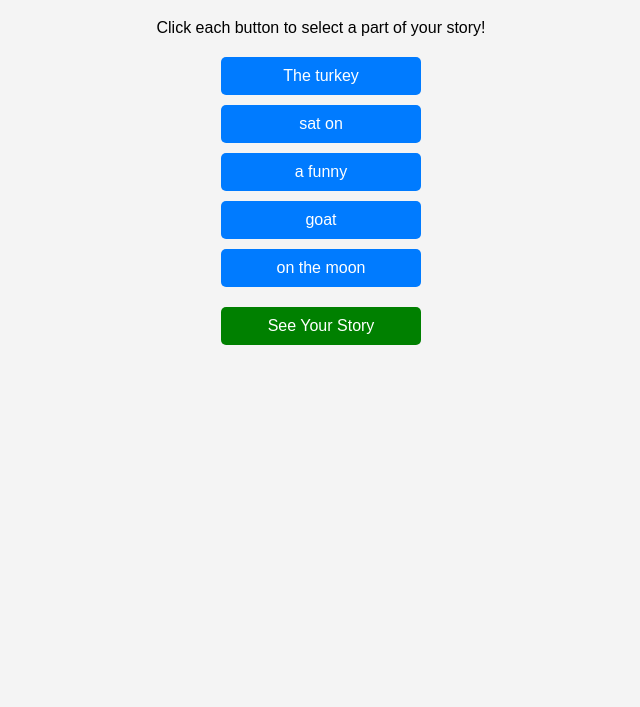
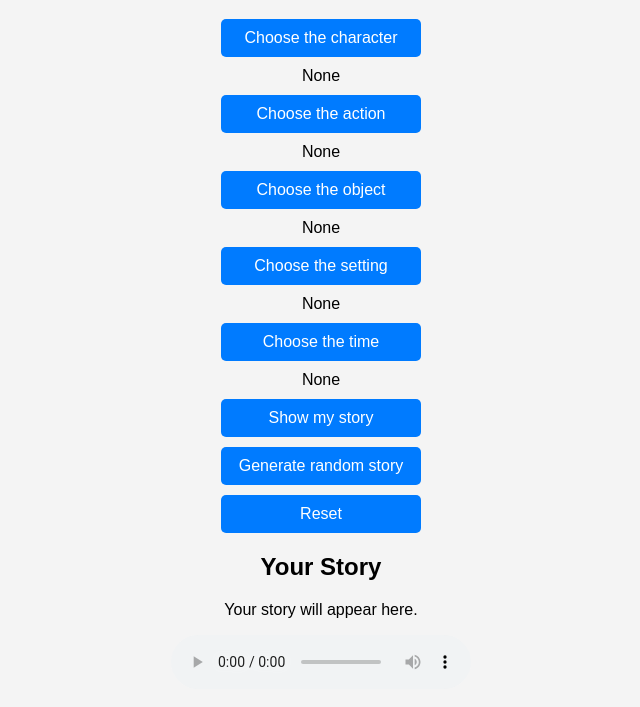
Before and after one commit to YAHYAAFZAL/COMP1073Assignment, a plain HTML site: page index.html in a window 1280 px wide. Shown: the part 61-768 px from the top of the page, without its empty margins (319-959 px from the left). Drawn offline with Linux system fonts and the light colour scheme.

Commit message:
Changed index file

```diff
--- a/index.html
+++ b/index.html
@@ -1,3 +1,5 @@
+<!-- Yahya Afzal -->
+ <!-- 200597142 -->
 <!DOCTYPE html>
 <html lang="en">
 <head>
@@ -7,19 +9,41 @@
     <link rel="stylesheet" href="styles.css">
 </head>
 <body>
-    <h1>See 'N' Say Storymaker</h1>
-    <p>Click each button to select a part of your story!</p>
+    <div class="container">
+        <h1>See 'N' Say Storymaker</h1>
 
-    <div class="story-container">
-        <button id="part1">The turkey</button>
-        <button id="part2">sat on</button>
-        <button id="part3">a funny</button>
-        <button id="part4">goat</button>
-        <button id="part5">on the moon</button>
+        <div class="choices">
+            <div>
+                <button id="part1">Choose the character</button>
+                <span id="part1-choice">None</span>
+            </div>
+            <div>
+                <button id="part2">Choose the action</button>
+                <span id="part2-choice">None</span>
+            </div>
+            <div>
+                <button id="part3">Choose the object</button>
+                <span id="part3-choice">None</span>
+            </div>
+            <div>
+                <button id="part4">Choose the setting</button>
+                <span id="part4-choice">None</span>
+            </div>
+            <div>
+                <button id="part5">Choose the time</button>
+                <span id="part5-choice">None</span>
+            </div>
+        </div>
+
+        <button id="showStory">Show my story</button>
+        <button id="randomStory">Generate random story</button>
+        <button id="reset">Reset</button>
+
+        <h2>Your Story</h2>
+        <p id="storyOutput">Your story will appear here.</p>
+
+        <audio id="storyAudio" controls></audio>
     </div>
-
-    <button id="generate-story">See Your Story</button>
-    <p id="story-output"></p>
 
     <script src="script.js"></script>
 </body>
```
